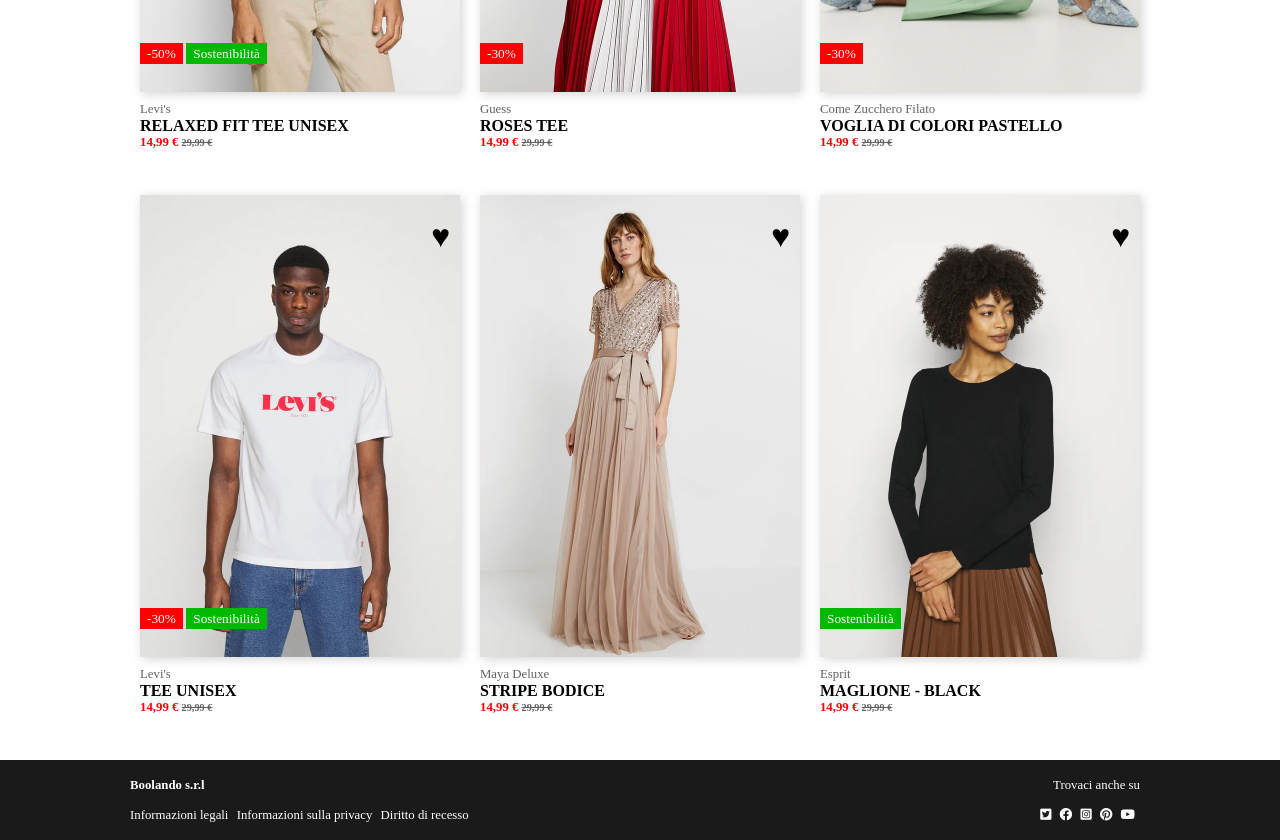
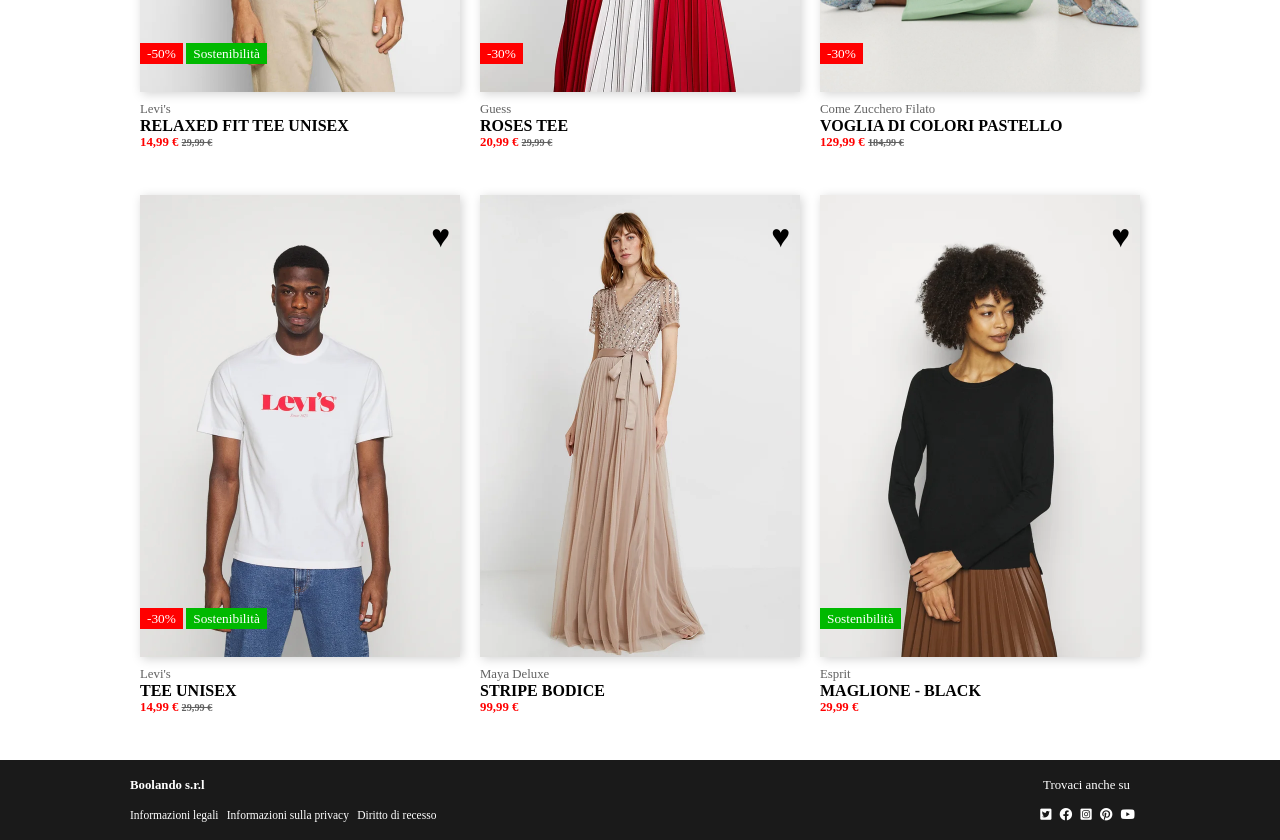
Before and after one commit to EmilDanielSamfirescu/html-css-boolando, a plain HTML site: page index.html in a window 1280 px wide. Shown: the part 460-1300 px from the top of the page. Drawn offline with Linux system fonts and the light colour scheme.

Commit message:
aggiustazione dettagli

```diff
--- a/css/style.css
+++ b/css/style.css
@@ -206,12 +206,20 @@
     list-style: none;
     display: inline-block;
     padding-right: 5px;
+    font-size: 0.9em;
 }
 
 .col-footer-right, .col-footer-left {
     line-height: 30px;
     padding-top: 10px;
 }
+
+
+.find {
+    padding-right: 10px;
+}
+
+
 
 
 /*
--- a/index.html
+++ b/index.html
@@ -90,7 +90,7 @@
                     <div class="info-item">
                         <p class="marca">Guess</p>
                         <p class="model">ROSES TEE</p>
-                        <p class="price">14,99 &euro;
+                        <p class="price">20,99 &euro;
                             <span class="old-price">
                                 29,99 &euro;
                             </span></p>
@@ -113,9 +113,9 @@
                     <div class="info-item">
                         <p class="marca">Come Zucchero Filato</p>
                         <p class="model">VOGLIA DI COLORI PASTELLO</p>
-                        <p class="price">14,99 &euro;
+                        <p class="price">129,99 &euro;
                             <span class="old-price">
-                                29,99 &euro;
+                                184,99 &euro;
                             </span></p>
                     </div>
                 </article>
@@ -159,10 +159,7 @@
                     <div class="info-item">
                         <p class="marca">Maya Deluxe</p>
                         <p class="model">STRIPE BODICE</p>
-                        <p class="price">14,99 &euro;
-                            <span class="old-price">
-                                29,99 &euro;
-                            </span></p>
+                        <p class="price">99,99 &euro;
                     </div>
                 </article>
                 <!-- Fine Sezione -->
@@ -182,10 +179,8 @@
                     <div class="info-item">
                         <p class="marca">Esprit</p>
                         <p class="model">MAGLIONE - BLACK</p>
-                        <p class="price">14,99 &euro;
-                            <span class="old-price">
-                                29,99 &euro;
-                            </span></p>
+                        <p class="price">29,99 &euro;
+
                     </div>
                 </article>
                 <!-- Fine Sezione -->
```
